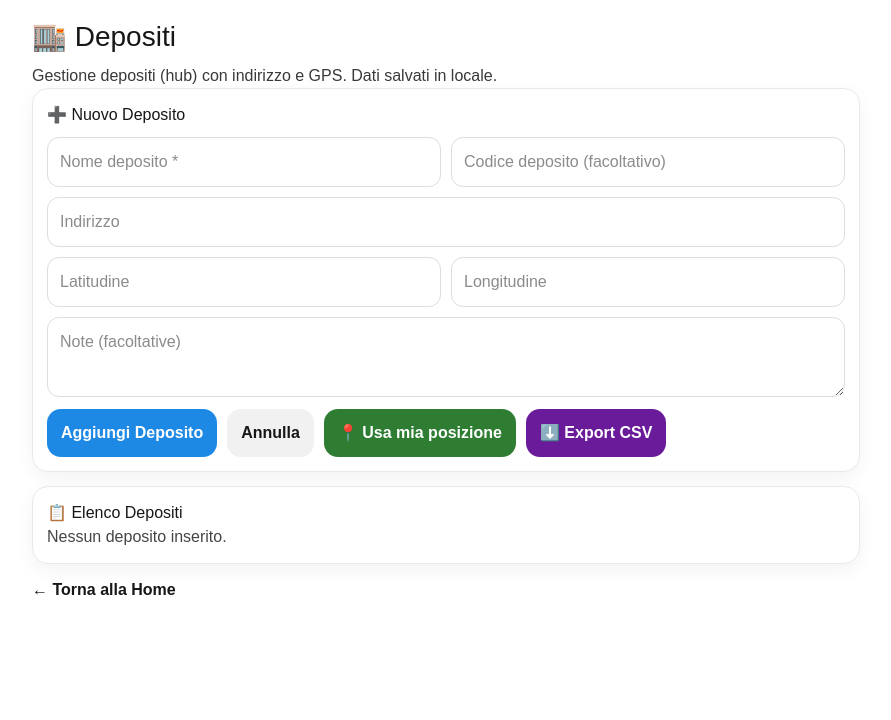
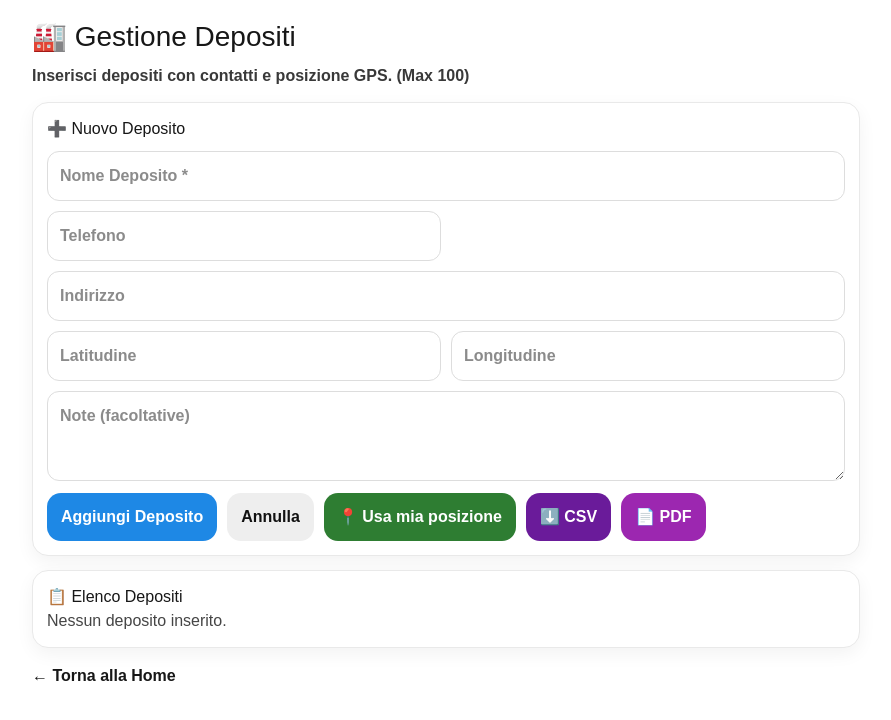
Before and after one commit to lucamandis89/pallet-tracker-v2, a Next.js app: page /depots in a window 1280 px wide. Shown: the top 720 px of the page, without its empty margins (194-1085 px from the left). Built offline with nearby package versions, Linux system fonts and the light colour scheme.

Commit message:
Update page.tsx

```diff
--- a/app/depots/page.tsx
+++ b/app/depots/page.tsx
@@ -1,46 +1,19 @@
 "use client";
 
 import React, { useEffect, useMemo, useState } from "react";
+import * as storage from "../lib/storage";
 
-type Depot = {
-  id: string;
-  name: string;
-  code?: string;
-  address?: string;
-  lat?: number;
-  lng?: number;
-  notes?: string;
-  createdAt: number;
-};
-
-const LS_KEY = "pallet-tracker:depots:v1";
-
-function uid() {
-  return Math.random().toString(36).slice(2, 10) + "-" + Date.now().toString(36);
-}
-
-function toCsvValue(v: any) {
-  const s = v === undefined || v === null ? "" : String(v);
-  return `"${s.replace(/"/g, '""')}"`;
-}
-
-function downloadTextFile(filename: string, content: string, mime = "text/plain") {
-  const blob = new Blob([content], { type: mime });
-  const url = URL.createObjectURL(blob);
-  const a = document.createElement("a");
-  a.href = url;
-  a.download = filename;
-  document.body.appendChild(a);
-  a.click();
-  a.remove();
-  URL.revokeObjectURL(url);
-}
-
-async function getMyPosition(): Promise<{ lat: number; lng: number }> {
+async function getMyPosition(): Promise<{ lat: number; lng: number; accuracy?: number }> {
   return new Promise((resolve, reject) => {
     if (!("geolocation" in navigator)) return reject(new Error("no geo"));
+
     navigator.geolocation.getCurrentPosition(
-      (pos) => resolve({ lat: pos.coords.latitude, lng: pos.coords.longitude }),
+      (pos) =>
+        resolve({
+          lat: pos.coords.latitude,
+          lng: pos.coords.longitude,
+          accuracy: pos.coords.accuracy,
+        }),
       (err) => reject(err),
       { enableHighAccuracy: true, timeout: 12000, maximumAge: 0 }
     );
@@ -48,39 +21,43 @@
 }
 
 export default function DepotsPage() {
-  const [items, setItems] = useState<Depot[]>([]);
+  const [items, setItems] = useState<storage.DepotItem[]>([]);
   const [editingId, setEditingId] = useState<string | null>(null);
-  const [geoMsg, setGeoMsg] = useState<string>("");
 
   const emptyForm = useMemo(
-    () => ({ name: "", code: "", address: "", lat: "", lng: "", notes: "" }),
+    () => ({
+      name: "",
+      phone: "",
+      address: "",
+      lat: "",
+      lng: "",
+      notes: "",
+    }),
     []
   );
+
   const [form, setForm] = useState<any>(emptyForm);
+  const [msg, setMsg] = useState<string>("");
+
+  function reload() {
+    setItems(storage.getDepots());
+  }
 
   useEffect(() => {
-    try {
-      const raw = localStorage.getItem(LS_KEY);
-      if (raw) setItems(JSON.parse(raw));
-    } catch {}
+    reload();
   }, []);
-
-  useEffect(() => {
-    try {
-      localStorage.setItem(LS_KEY, JSON.stringify(items));
-    } catch {}
-  }, [items]);
 
   function resetForm() {
     setEditingId(null);
     setForm(emptyForm);
+    setMsg("");
   }
 
-  function startEdit(it: Depot) {
+  function startEdit(it: storage.DepotItem) {
     setEditingId(it.id);
     setForm({
       name: it.name || "",
-      code: it.code || "",
+      phone: it.phone || "",
       address: it.address || "",
       lat: it.lat ?? "",
       lng: it.lng ?? "",
@@ -89,65 +66,112 @@
     window.scrollTo({ top: 0, behavior: "smooth" });
   }
 
-  function remove(id: string) {
+  function del(id: string) {
     if (!confirm("Eliminare questo deposito?")) return;
-    setItems((prev) => prev.filter((x) => x.id !== id));
+    storage.deleteDepot(id);
+    reload();
     if (editingId === id) resetForm();
   }
 
   async function fillMyPosition() {
-    setGeoMsg("");
+    setMsg("");
     try {
       const p = await getMyPosition();
       setForm((f: any) => ({ ...f, lat: p.lat, lng: p.lng }));
-      setGeoMsg("📍 Posizione inserita.");
+      setMsg("📍 Posizione inserita.");
     } catch {
-      setGeoMsg("❌ GPS non disponibile o permesso negato.");
+      setMsg("❌ GPS non disponibile o permesso negato.");
     }
   }
 
   function save() {
+    setMsg("");
+
     const name = String(form.name || "").trim();
     if (!name) return alert("Inserisci il nome del deposito.");
 
+    const phone = String(form.phone || "").trim();
+    const address = String(form.address || "").trim();
+    const notes = String(form.notes || "").trim();
+
     const latNum = form.lat === "" ? undefined : Number(form.lat);
     const lngNum = form.lng === "" ? undefined : Number(form.lng);
+
     if ((latNum !== undefined && Number.isNaN(latNum)) || (lngNum !== undefined && Number.isNaN(lngNum))) {
-      return alert("Lat/Lng non validi.");
+      return alert("Latitudine/Longitudine non valide.");
     }
 
-    const payload = {
-      name,
-      code: String(form.code || "").trim(),
-      address: String(form.address || "").trim(),
-      lat: latNum,
-      lng: lngNum,
-      notes: String(form.notes || "").trim(),
-    };
+    if (editingId) {
+      storage.updateDepot(editingId, {
+        name,
+        phone: phone || undefined,
+        address: address || undefined,
+        notes: notes || undefined,
+        lat: latNum,
+        lng: lngNum,
+      });
+      reload();
+      resetForm();
+      setMsg("✅ Deposito modificato.");
+      return;
+    }
 
-    if (editingId) {
-      setItems((prev) => prev.map((x) => (x.id === editingId ? { ...x, ...payload } : x)));
-    } else {
-      setItems((prev) => [{ id: uid(), createdAt: Date.now(), ...payload }, ...prev]);
+    try {
+      storage.addDepot({
+        name,
+        phone: phone || undefined,
+        address: address || undefined,
+        notes: notes || undefined,
+        lat: latNum,
+        lng: lngNum,
+      });
+      reload();
+      resetForm();
+      setMsg("✅ Deposito aggiunto.");
+    } catch (e: any) {
+      if (String(e?.message) === "LIMIT_100") {
+        alert("Limite massimo depositi raggiunto: 100");
+      } else {
+        alert("Errore durante il salvataggio.");
+      }
     }
-    resetForm();
   }
 
   function exportCsv() {
-    const header = ["id", "name", "code", "address", "lat", "lng", "notes", "createdAt"];
-    const rows = items.map((x) => [
-      x.id,
-      x.name,
-      x.code ?? "",
-      x.address ?? "",
-      x.lat ?? "",
-      x.lng ?? "",
-      x.notes ?? "",
-      new Date(x.createdAt).toISOString(),
-    ]);
-    const csv =
-      header.map(toCsvValue).join(",") + "\n" + rows.map((r) => r.map(toCsvValue).join(",")).join("\n");
-    downloadTextFile("depositi.csv", csv, "text/csv;charset=utf-8");
+    const all = storage.getDepots();
+    storage.exportCsv(
+      "depositi.csv",
+      ["id", "name", "phone", "address", "lat", "lng", "notes", "createdAt"],
+      all.map((d) => [
+        d.id,
+        d.name,
+        d.phone || "",
+        d.address || "",
+        d.lat ?? "",
+        d.lng ?? "",
+        d.notes || "",
+        d.createdAt ? new Date(d.createdAt).toISOString() : "",
+      ])
+    );
+  }
+
+  async function exportPdf() {
+    const all = storage.getDepots();
+    await storage.exportPdf({
+      filename: "depositi.pdf",
+      title: "Elenco Depositi",
+      headers: ["ID", "Nome", "Telefono", "Indirizzo", "Lat", "Lng", "Note", "Creato il"],
+      rows: all.map((d) => [
+        d.id,
+        d.name,
+        d.phone || "",
+        d.address || "",
+        d.lat ?? "",
+        d.lng ?? "",
+        d.notes || "",
+        d.createdAt ? new Date(d.createdAt).toLocaleString() : "",
+      ]),
+    });
   }
 
   const cardStyle: React.CSSProperties = {
@@ -158,134 +182,165 @@
     boxShadow: "0 6px 18px rgba(0,0,0,0.05)",
   };
 
-  const btn: React.CSSProperties = {
+  const btn = (bg: string, color = "white") => ({
     padding: "12px 14px",
     borderRadius: 14,
     border: "none",
-    fontWeight: 800,
+    fontWeight: 900 as const,
     cursor: "pointer",
+    background: bg,
+    color,
+  });
+
+  const inputStyle: React.CSSProperties = {
+    padding: 12,
+    borderRadius: 12,
+    border: "1px solid #ddd",
+    width: "100%",
+    fontWeight: 700,
   };
 
   return (
     <div style={{ padding: 16, maxWidth: 860, margin: "0 auto" }}>
-      <h1 style={{ fontSize: 28, marginBottom: 6 }}>🏬 Depositi</h1>
-      <p style={{ marginTop: 0, opacity: 0.85 }}>
-        Gestione depositi (hub) con indirizzo e GPS. Dati salvati in locale.
-      </p>
+      <h1 style={{ fontSize: 28, marginBottom: 6 }}>🏭 Gestione Depositi</h1>
+      <div style={{ opacity: 0.85, fontWeight: 700 }}>
+        Inserisci depositi con contatti e posizione GPS. (Max 100)
+      </div>
 
-      <div style={{ ...cardStyle, marginBottom: 14 }}>
+      <div style={{ ...cardStyle, marginTop: 14, marginBottom: 14 }}>
         <h2 style={{ marginTop: 0, marginBottom: 10 }}>
           {editingId ? "✏️ Modifica Deposito" : "➕ Nuovo Deposito"}
         </h2>
 
         <div style={{ display: "grid", gap: 10, gridTemplateColumns: "1fr 1fr" }}>
           <input
-            placeholder="Nome deposito *"
+            placeholder="Nome Deposito *"
             value={form.name}
             onChange={(e) => setForm((f: any) => ({ ...f, name: e.target.value }))}
-            style={{ padding: 12, borderRadius: 12, border: "1px solid #ddd" }}
+            style={{ ...inputStyle, gridColumn: "1 / -1" }}
           />
+
           <input
-            placeholder="Codice deposito (facoltativo)"
-            value={form.code}
-            onChange={(e) => setForm((f: any) => ({ ...f, code: e.target.value }))}
-            style={{ padding: 12, borderRadius: 12, border: "1px solid #ddd" }}
+            placeholder="Telefono"
+            value={form.phone}
+            onChange={(e) => setForm((f: any) => ({ ...f, phone: e.target.value }))}
+            style={inputStyle}
           />
+
           <input
             placeholder="Indirizzo"
             value={form.address}
             onChange={(e) => setForm((f: any) => ({ ...f, address: e.target.value }))}
-            style={{ padding: 12, borderRadius: 12, border: "1px solid #ddd", gridColumn: "1 / -1" }}
+            style={{ ...inputStyle, gridColumn: "1 / -1" }}
           />
+
           <input
             placeholder="Latitudine"
             value={form.lat}
             onChange={(e) => setForm((f: any) => ({ ...f, lat: e.target.value }))}
-            style={{ padding: 12, borderRadius: 12, border: "1px solid #ddd" }}
+            style={inputStyle}
             inputMode="decimal"
           />
+
           <input
             placeholder="Longitudine"
             value={form.lng}
             onChange={(e) => setForm((f: any) => ({ ...f, lng: e.target.value }))}
-            style={{ padding: 12, borderRadius: 12, border: "1px solid #ddd" }}
+            style={inputStyle}
             inputMode="decimal"
           />
+
           <textarea
             placeholder="Note (facoltative)"
             value={form.notes}
             onChange={(e) => setForm((f: any) => ({ ...f, notes: e.target.value }))}
             style={{
-              padding: 12,
-              borderRadius: 12,
-              border: "1px solid #ddd",
+              ...inputStyle,
               gridColumn: "1 / -1",
-              minHeight: 80,
+              minHeight: 90,
+              resize: "vertical",
             }}
           />
         </div>
 
         <div style={{ display: "flex", gap: 10, flexWrap: "wrap", marginTop: 12 }}>
-          <button onClick={save} style={{ ...btn, background: "#1e88e5", color: "white" }}>
+          <button onClick={save} style={btn("#1e88e5")}>
             {editingId ? "Salva Modifica" : "Aggiungi Deposito"}
           </button>
-          <button onClick={resetForm} style={{ ...btn, background: "#f1f1f1" }}>
+
+          <button onClick={resetForm} style={btn("#eeeeee", "#111")}>
             Annulla
           </button>
-          <button onClick={fillMyPosition} style={{ ...btn, background: "#2e7d32", color: "white" }}>
+
+          <button onClick={fillMyPosition} style={btn("#2e7d32")}>
             📍 Usa mia posizione
           </button>
-          <button onClick={exportCsv} style={{ ...btn, background: "#6a1b9a", color: "white" }}>
-            ⬇️ Export CSV
+
+          <button onClick={exportCsv} style={btn("#6a1b9a")}>
+            ⬇️ CSV
+          </button>
+
+          <button onClick={exportPdf} style={btn("#9c27b0")}>
+            📄 PDF
           </button>
         </div>
 
-        {geoMsg ? <div style={{ marginTop: 10, fontWeight: 800 }}>{geoMsg}</div> : null}
+        {msg ? (
+          <div style={{ marginTop: 12, fontWeight: 900, color: msg.includes("❌") ? "#c62828" : "#2e7d32" }}>
+            {msg}
+          </div>
+        ) : null}
       </div>
 
-      <div style={{ ...cardStyle }}>
+      <div style={cardStyle}>
         <h2 style={{ marginTop: 0 }}>📋 Elenco Depositi</h2>
+
         {items.length === 0 ? (
-          <p style={{ opacity: 0.8 }}>Nessun deposito inserito.</p>
+          <div style={{ opacity: 0.8 }}>Nessun deposito inserito.</div>
         ) : (
           <div style={{ display: "grid", gap: 10 }}>
-            {items.map((it) => (
-              <div key={it.id} style={{ border: "1px solid #eee", borderRadius: 14, padding: 12 }}>
-                <div style={{ display: "flex", justifyContent: "space-between", gap: 10 }}>
+            {items.map((d) => (
+              <div key={d.id} style={{ border: "1px solid #eee", borderRadius: 14, padding: 12 }}>
+                <div style={{ display: "flex", justifyContent: "space-between", gap: 10, flexWrap: "wrap" }}>
                   <div>
-                    <div style={{ fontWeight: 900, fontSize: 18 }}>
-                      {it.name} {it.code ? <span style={{ opacity: 0.7 }}>({it.code})</span> : null}
+                    <div style={{ fontWeight: 900, fontSize: 18 }}>{d.name}</div>
+                    <div style={{ opacity: 0.85, fontWeight: 700 }}>
+                      {d.phone ? `📞 ${d.phone}` : "📞 —"}
+                      {d.address ? ` • 📍 ${d.address}` : ""}
                     </div>
-                    <div style={{ opacity: 0.85 }}>{it.address ? `📍 ${it.address}` : "📍 —"}</div>
-                    <div style={{ opacity: 0.8, marginTop: 4 }}>
-                      GPS: {it.lat ?? "—"} , {it.lng ?? "—"}
+                    <div style={{ opacity: 0.75, marginTop: 4, fontWeight: 700 }}>
+                      GPS: {d.lat ?? "—"} , {d.lng ?? "—"}
                     </div>
+                    {d.notes ? (
+                      <div style={{ marginTop: 6, opacity: 0.85, fontWeight: 700 }}>
+                        📝 {d.notes}
+                      </div>
+                    ) : null}
                   </div>
-                  <div style={{ display: "flex", gap: 8, alignItems: "center" }}>
-                    <button
-                      onClick={() => startEdit(it)}
-                      style={{ padding: "10px 12px", borderRadius: 14, border: "none", fontWeight: 900, background: "#ffb300", cursor: "pointer" }}
-                    >
+
+                  <div style={{ display: "flex", gap: 8 }}>
+                    <button onClick={() => startEdit(d)} style={btn("#ffb300", "#111")}>
                       Modifica
                     </button>
-                    <button
-                      onClick={() => remove(it.id)}
-                      style={{ padding: "10px 12px", borderRadius: 14, border: "none", fontWeight: 900, background: "#e53935", color: "white", cursor: "pointer" }}
-                    >
+                    <button onClick={() => del(d.id)} style={btn("#e53935")}>
                       Elimina
                     </button>
                   </div>
                 </div>
 
-                {it.notes ? <div style={{ marginTop: 8, opacity: 0.85 }}>📝 {it.notes}</div> : null}
+                <div style={{ marginTop: 8, fontSize: 12, opacity: 0.7 }}>
+                  Creato: {d.createdAt ? new Date(d.createdAt).toLocaleString() : "N/A"}
+                </div>
               </div>
             ))}
           </div>
         )}
       </div>
 
-      <div style={{ marginTop: 14 }}>
-        <a href="/" style={{ fontWeight: 800 }}>← Torna alla Home</a>
+      <div style={{ marginTop: 16 }}>
+        <a href="/" style={{ fontWeight: 900, textDecoration: "none" }}>
+          ← Torna alla Home
+        </a>
       </div>
     </div>
   );
```
